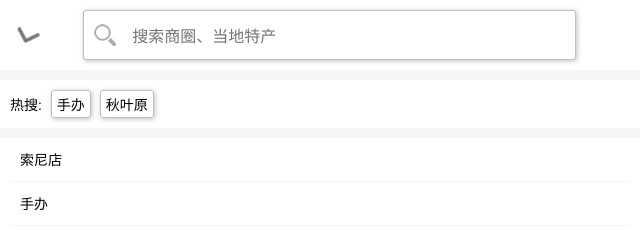
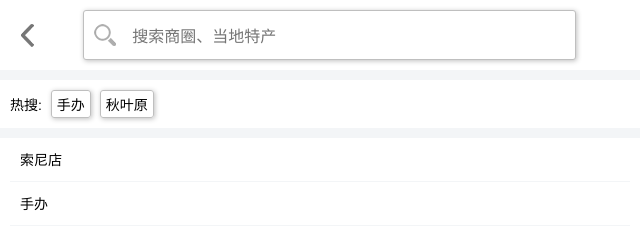
Before and after one commit to houtf/errand, a plain HTML site: page search.html in a window 1280 px wide. Shown: the top 239 px of the page, 0-640 px from the left. Drawn offline with Linux system fonts and the light colour scheme.

Commit message:
position

```diff
--- a/styles/search.css
+++ b/styles/search.css
@@ -8,11 +8,11 @@
   height: 40px;
   margin: 6px 0 0 2%;
   background: url(../images/home-arrow-i.png) no-repeat center;
-  -webkit-transform: rotate(108deg);
-  -moz-transform: rotate(108deg);
-  -ms-transform: rotate(108deg);
-  -o-transform: rotate(108deg);
-  transform: rotate(108deg);
+  -webkit-transform: rotate(180deg);
+  -moz-transform: rotate(180deg);
+  -ms-transform: rotate(180deg);
+  -o-transform: rotate(180deg);
+  transform: rotate(180deg);
 }
 .search {
   border: 1px solid #bfbfbf;
```
